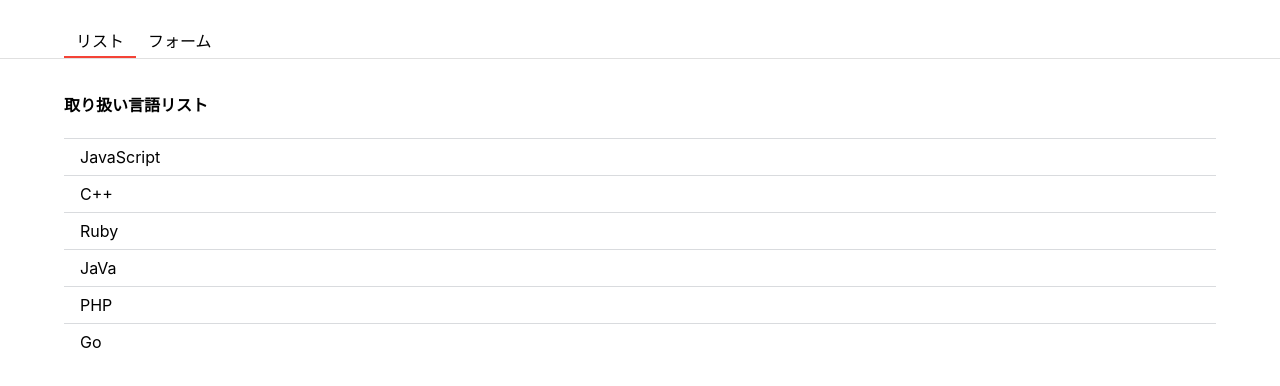
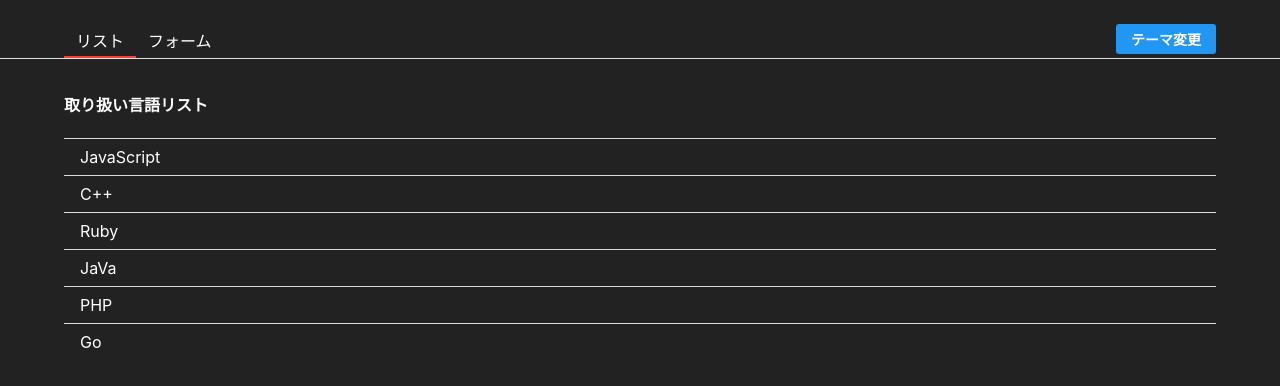
Before and after one commit to shimachang/my-skillset-app, a React (Create React App) app: page / in a window 1280 px wide. Shown: the top 386 px of the page. Built offline with nearby package versions, Linux system fonts and the light colour scheme.

Commit message:
useContext

```diff
--- a/src/App.js
+++ b/src/App.js
@@ -1,52 +1,33 @@
-import { useEffect, useState } from "react";
+import { useContext, useState } from "react";
 import { List } from "./List";
 import { Form } from "./Form";
 import { getLanguages } from "./const/languages";
 import styled from "styled-components";
 import { withLoading } from "./hoc/withLoading";
-import { Modal } from "./components/modal";
+import { Header } from "./Header";
+import { ThemeContext } from "./contexts/ThemeContext";
 
-const Header = styled.header`
-    display: flex;
-    justify-content: space-between;
-    padding: 24px 64px 0;
-    border-bottom: 1px solid #e0e0e0;
-`;
+const Container = styled.div`
+height: 100%;
+color: ${({theme} ) => theme.color};
+background-color: ${({theme}) => theme.backgroundColor}
+`
 
-const HeaderUl = styled.ul`
-    display: flex;
-    margin: 0;
-    padding: 0;
-`;
-
-const HeaderLi = styled.li`
-    list-style: none;
-    padding: 4px 12px;
-    cursor: pointer;
-    border-bottom: ${(props) => (props.focused ? "2px solid #F44336" : "none")};
-`;
 function App({ data }) {
     const [tab, setTab] = useState("list");
     const [langs, setLangs] = useState(data);
+
+    const [theme] = useContext(ThemeContext)
 
     const addLang = (lang) => {
         setLangs([...langs, lang]);
         setTab("list");
     };
     return (
-        <div>
-            <Header>
-                <HeaderUl>
-                    <HeaderLi focused={tab === "list"} onClick={() => setTab("list")}>
-                        リスト
-                    </HeaderLi>
-                    <HeaderLi focused={tab === "form"} onClick={() => setTab("form")}>
-                        フォーム
-                    </HeaderLi>
-                </HeaderUl>
-            </Header>
+        <Container theme={theme}>
+            <Header tab={tab} setTab={setTab} />
             {tab === "list" ? <List langs={langs} /> : <Form onAddLang={addLang} />}
-        </div>
+        </Container>
     );
 }
 
--- /dev/null
+++ b/src/AppContainer.js
@@ -0,0 +1,22 @@
+import { useState } from "react"
+import { getLanguages } from "./const/languages"
+import { ThemeContext, THEMES } from "./contexts/ThemeContext"
+import { withLoading } from "./hoc/withLoading"
+import App from "./App"
+
+const AppComponent = withLoading(App, getLanguages)
+
+export const AppContainer = ()=> {
+    const [theme, setTheme] = useState(THEMES.dark)
+
+    const toggleTheme =  () => {
+        const nextTheme = (theme === THEMES.dark) ? THEMES.light : THEMES.dark
+        setTheme(nextTheme)
+    }
+
+    return (
+        <ThemeContext.Provider value={[theme, toggleTheme]} >
+            <AppComponent />
+        </ThemeContext.Provider>
+    )
+}
--- a/src/FormModal.js
+++ b/src/FormModal.js
@@ -1,11 +1,15 @@
 import styled from "styled-components";
 import { Modal } from "./components/modal";
 import { Button } from "./components/botton";
+import { useContext } from "react";
+import { ThemeContext, THEMES } from "./contexts/ThemeContext";
 const Container = styled.div`
     width: 240px;
     border-radius: 10px;
     padding: 24px 36px;
-    background-color: white;
+    color: ${({theme}) => theme.color};
+    background-color: ${({theme}) => theme.backgroundColor};
+    border: ${({theme}) => theme === THEMES.dark ? '2px solid white' : 'none'}
 `;
 
 const ButtonWrapper = styled.div`
@@ -15,9 +19,10 @@
 `;
 
 export const FormModal = ({ confirm, cancel }) => {
+    const [theme] = useContext(ThemeContext)
     return (
         <Modal>
-            <Container>
+            <Container theme={theme}>
                 <div>本当に作成しますか？</div>
                 <ButtonWrapper>
                     <Button onClick={cancel}>Cancel</Button>
--- /dev/null
+++ b/src/Header.js
@@ -0,0 +1,46 @@
+import { useContext } from "react";
+import styled from "styled-components";
+import {Button} from './components/botton'
+import { ThemeContext } from "./contexts/ThemeContext";
+
+const Container = styled.header`
+    display: flex;
+    justify-content: space-between;
+    padding: 24px 64px 0;
+    border-bottom: 1px solid #e0e0e0;
+`;
+
+const HeaderUl = styled.ul`
+    display: flex;
+    margin: 0;
+    padding: 0;
+`;
+
+const HeaderLi = styled.li`
+    list-style: none;
+    padding: 4px 12px;
+    cursor: pointer;
+    border-bottom: ${(props) => (props.focused ? "2px solid #F44336" : "none")};
+`;
+
+const HeaderButton = styled(Button)`
+padding: 0;
+margin-bottom: 4px;
+`
+
+export const Header = ({tab, setTab}) => {
+    const [theme, toggleTheme]  = useContext(ThemeContext)
+    return (
+        <Container>
+            <HeaderUl>
+                <HeaderLi focused={tab === "list"} onClick={() => setTab("list")}>
+                    リスト
+                </HeaderLi>
+                <HeaderLi focused={tab === "form"} onClick={() => setTab("form")}>
+                    フォーム
+                </HeaderLi>
+            </HeaderUl>
+            <HeaderButton onClick={toggleTheme} >テーマ変更</HeaderButton>
+        </Container>
+    );
+};
--- /dev/null
+++ b/src/contexts/ThemeContext.js
@@ -0,0 +1,14 @@
+import React from "react";
+
+export const THEMES = {
+    light: {
+        color: 'black',
+        backgroundColor: 'white'
+    },
+    dark: {
+        color: 'white',
+        backgroundColor: '#222222'
+    }
+}
+
+export const ThemeContext = React.createContext([THEMES.dark, ()=>{}])
--- a/src/hoc/withLoading.js
+++ b/src/hoc/withLoading.js
@@ -1,13 +1,18 @@
 import styled from "styled-components";
-import { useEffect, useState } from "react";
+import { useContext, useEffect, useState } from "react";
+import { ThemeContext } from "../contexts/ThemeContext";
 
 const LoadDiv = styled.div`
+    height: 100%;
     padding: 36px;
+    color: ${({theme}) => theme.color};
+    background-color: ${({theme}) => theme.backgroundColor};
 `;
 
 export const withLoading = (WrappedComponent, fetchData) => {
     return () => {
         const [data, setData] = useState(null);
+        const [theme] = useContext(ThemeContext);
 
         useEffect(() => {
             fetch();
@@ -17,7 +22,7 @@
             const data = await fetchData();
             setData(data);
         };
-        const Loading = <LoadDiv>ロード中...</LoadDiv>;
+        const Loading = <LoadDiv theme={theme}>ロード中...</LoadDiv>;
         return data ? <WrappedComponent data={data} /> : Loading;
     };
 };
--- a/src/index.css
+++ b/src/index.css
@@ -1,13 +1,20 @@
+html {
+    height: 100%;
+}
+
 body {
-  margin: 0;
-  font-family: -apple-system, BlinkMacSystemFont, 'Segoe UI', 'Roboto', 'Oxygen',
-    'Ubuntu', 'Cantarell', 'Fira Sans', 'Droid Sans', 'Helvetica Neue',
-    sans-serif;
-  -webkit-font-smoothing: antialiased;
-  -moz-osx-font-smoothing: grayscale;
+    height: 100%;
+    margin: 0;
+    font-family: -apple-system, BlinkMacSystemFont, "Segoe UI", "Roboto", "Oxygen", "Ubuntu", "Cantarell", "Fira Sans",
+        "Droid Sans", "Helvetica Neue", sans-serif;
+    -webkit-font-smoothing: antialiased;
+    -moz-osx-font-smoothing: grayscale;
 }
 
 code {
-  font-family: source-code-pro, Menlo, Monaco, Consolas, 'Courier New',
-    monospace;
+    font-family: source-code-pro, Menlo, Monaco, Consolas, "Courier New", monospace;
 }
+
+#root {
+    height: 100%;
+}
--- a/src/index.js
+++ b/src/index.js
@@ -1,12 +1,12 @@
 import React from 'react';
 import ReactDOM from 'react-dom';
 import './index.css';
-import App from './App';
+import { AppContainer } from './AppContainer';
 import reportWebVitals from './reportWebVitals';
 
 ReactDOM.render(
   <React.StrictMode>
-    <App />
+    <AppContainer />
   </React.StrictMode>,
   document.getElementById('root')
 );
```
